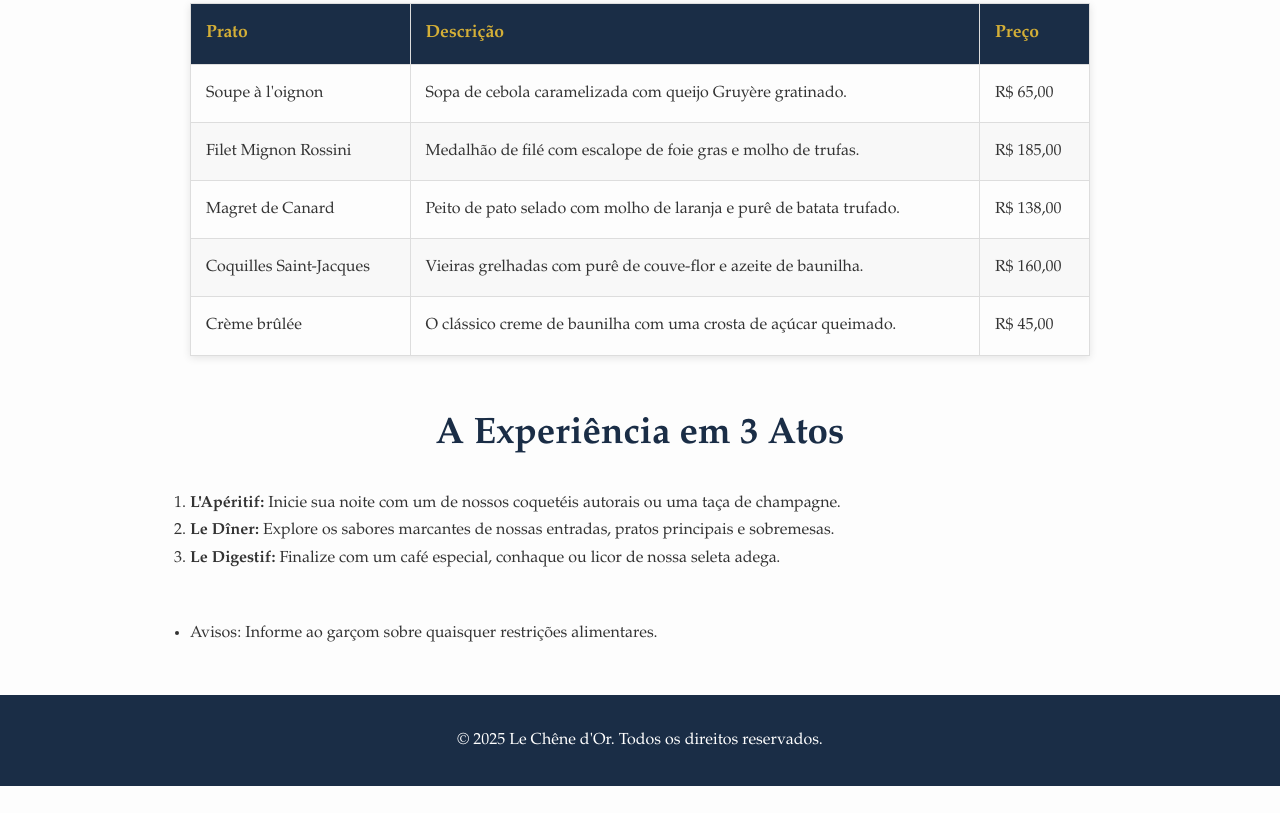
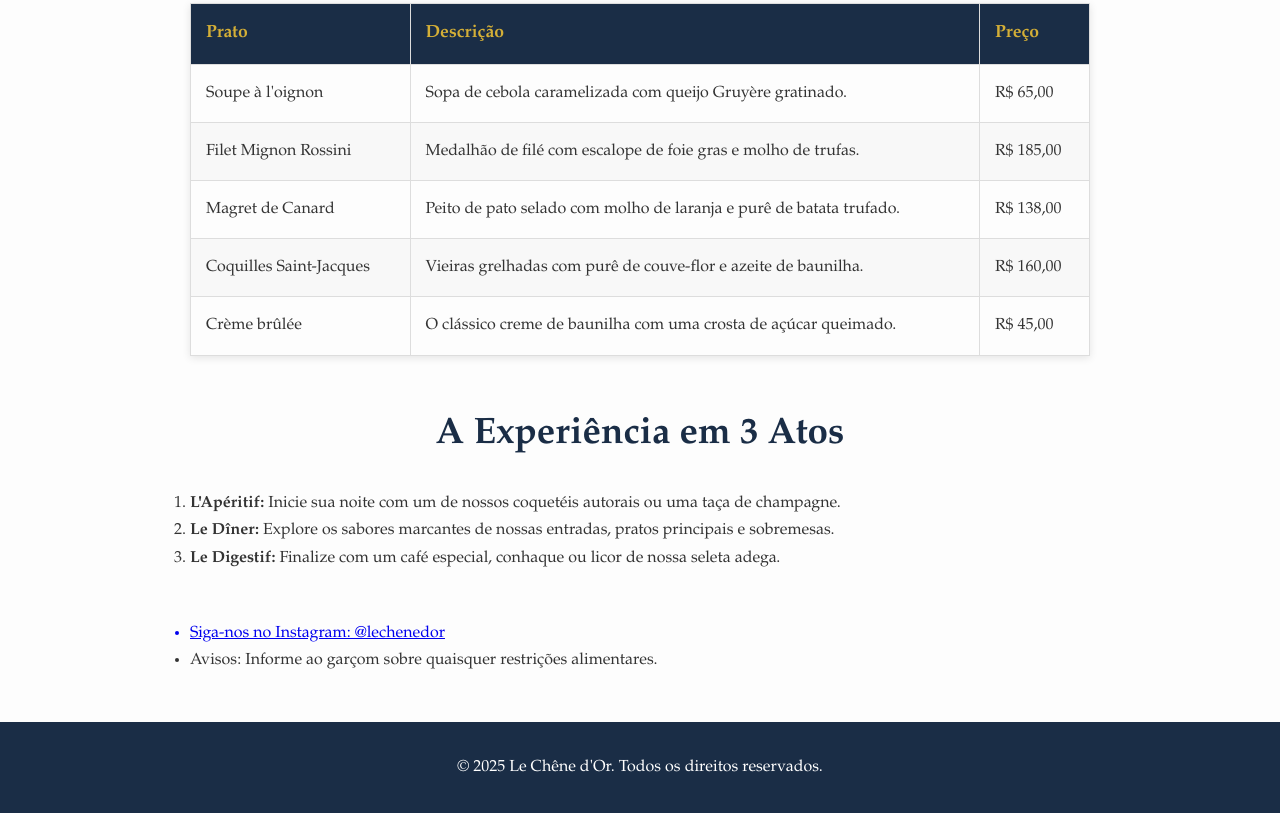
Before and after one commit to caua-rego/restaurantwebsite, a plain HTML site: page cardapio.html in a window 1280 px wide. Shown: the part 745-1558 px from the top of the page. Before the commit the page ends 1531 px from the top, so only its background shows below. Drawn offline with Linux system fonts and the light colour scheme.

Commit message:
cardapio update

```diff
--- a/cardapio.html
+++ b/cardapio.html
@@ -94,6 +94,9 @@
         </section>
 
         <ul>
+            <a href="https://www.instagram.com/lechenedor" target="_blank">
+                <li>Siga-nos no Instagram: @lechenedor</li>
+            </a>
             <li>Avisos: Informe ao garçom sobre quaisquer restrições alimentares.</li>
         </ul>
     </main>
```
